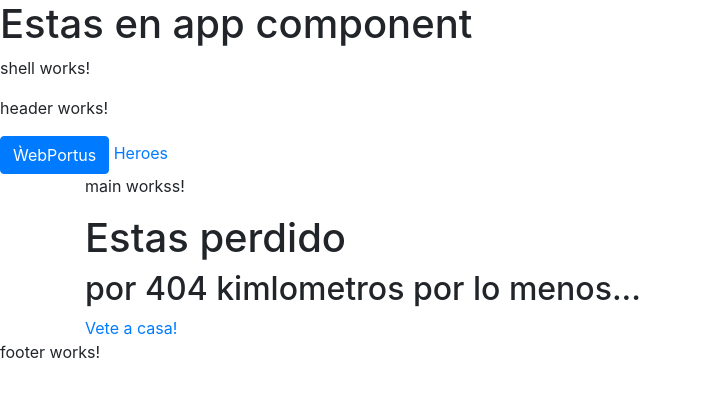
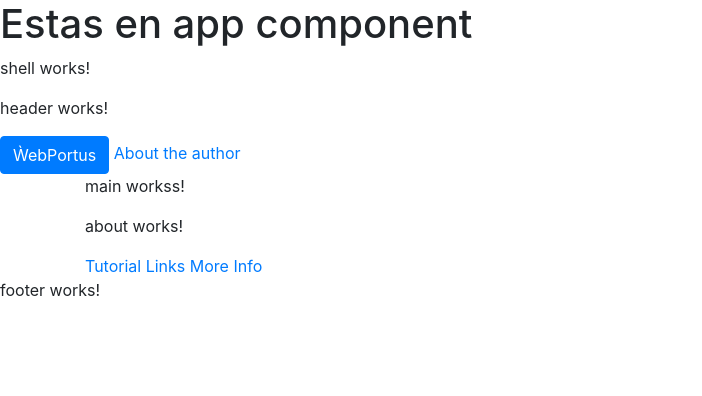
Before and after one commit to jlportus/WebGallegoClase, an Angular app: page /about in a window 1280 px wide. Before the commit this address led to /not-found. Shown: the top 396 px of the page, without its empty margins (0-702 px from the left). Built offline with nearby package versions, Linux system fonts and the light colour scheme.

Commit message:
Creado lazy load about + rutas anidadas hijas

```diff
--- /dev/null
+++ b/src/app/about/about/about.component.html
@@ -0,0 +1,12 @@
+<p>about works!</p>
+
+<header class="sticky">
+  <a routerLink="links" class="button">
+    <span> Tutorial Links</span>
+  </a>
+  <a routerLink="info" class="button">
+    <span> More Info</span>
+  </a>
+</header>
+
+<router-outlet></router-outlet>
--- /dev/null
+++ b/src/app/about/about/about.component.ts
@@ -0,0 +1,15 @@
+import { Component, OnInit } from '@angular/core';
+
+@Component({
+  selector: 'app-about',
+  templateUrl: './about.component.html',
+  styles: []
+})
+export class AboutComponent implements OnInit {
+
+  constructor() { }
+
+  ngOnInit() {
+  }
+
+}
--- /dev/null
+++ b/src/app/about/about/info/info.component.html
@@ -0,0 +1 @@
+<p>info works!</p>
--- /dev/null
+++ b/src/app/about/about/info/info.component.ts
@@ -0,0 +1,15 @@
+import { Component, OnInit } from '@angular/core';
+
+@Component({
+  selector: 'app-info',
+  templateUrl: './info.component.html',
+  styles: []
+})
+export class InfoComponent implements OnInit {
+
+  constructor() { }
+
+  ngOnInit() {
+  }
+
+}
--- /dev/null
+++ b/src/app/about/about/links/links.component.html
@@ -0,0 +1 @@
+<p>links works!</p>
--- /dev/null
+++ b/src/app/about/about/links/links.component.ts
@@ -0,0 +1,15 @@
+import { Component, OnInit } from '@angular/core';
+
+@Component({
+  selector: 'app-links',
+  templateUrl: './links.component.html',
+  styles: []
+})
+export class LinksComponent implements OnInit {
+
+  constructor() { }
+
+  ngOnInit() {
+  }
+
+}
--- a/src/app/app-routing.module.ts
+++ b/src/app/app-routing.module.ts
@@ -9,6 +9,11 @@ const routes: Routes = [
     path: ``,
     loadChildren: () =>
       import("src/app/home/home.module").then((m) => m.HomeModule),
+  },
+  {
+    path: `about`,
+    loadChildren: () =>
+      import("src/app/about/about.module").then((m) => m.AboutModule),
   },
   {
     path: `not-found`,
--- a/src/app/core/shell/header/header.component.html
+++ b/src/app/core/shell/header/header.component.html
@@ -2,10 +2,11 @@
 
 <header class="sticky">
   <a routerLink="/" class="logo">
-       <a name="" id="" class="btn btn-primary" role="button"><span>{{ title }}</span></a>
+    <a name="" id="" class="btn btn-primary" role="button"
+      ><span>{{ title }}</span></a
+    >
   </a>
-
-  <a routerLink="heroes" routerLinkActive="router-link-active" class="button">
-    <span> Heroes</span>
+  <a routerLink="about" routerLinkActive="router-link-active" class="button">
+    <span> About the author</span>
   </a>
 </header>
```
Also changed, not shown: src/app/about/about-routing.module.ts (added, +29 -0 lines), src/app/about/about.module.ts (added, +14 -0 lines).
